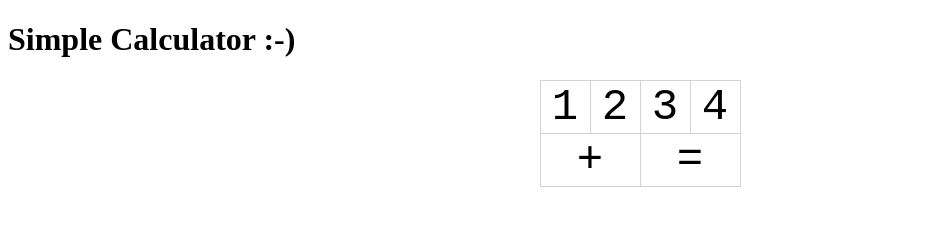
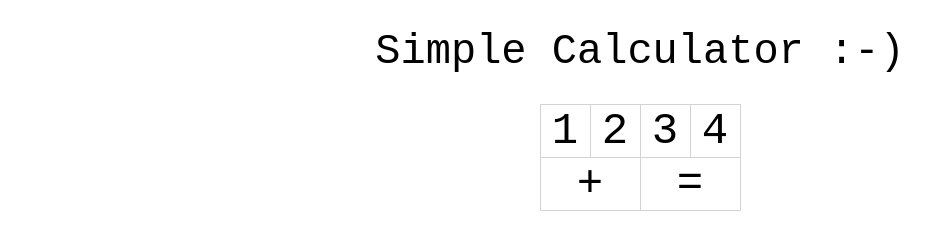
Before and after one commit to shrfrn/CaAug24-calc, a plain HTML site: page index.html in a window 1280 px wide. Shown: the whole page, without its empty margins (0-952 px from the left). Drawn offline with Linux system fonts and the light colour scheme.

Commit message:
Add styling to heading

```diff
--- a/css/calc.css
+++ b/css/calc.css
@@ -1,5 +1,12 @@
 * {
     box-sizing: border-box;
+}
+
+h1 {
+    font-family: monospace;
+    font-size: 42px;
+    font-weight: lighter;
+    text-align: center;
 }
 
 table {
```
